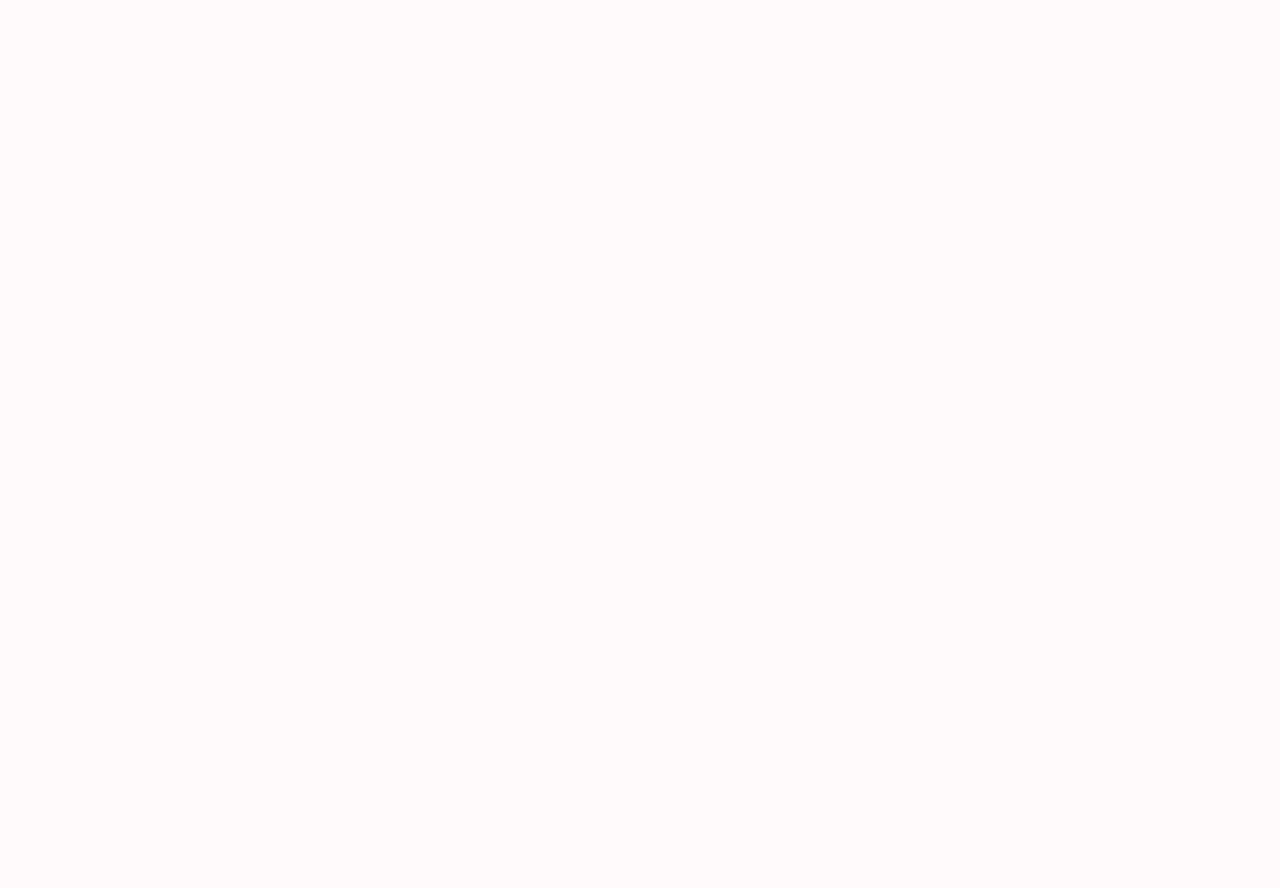
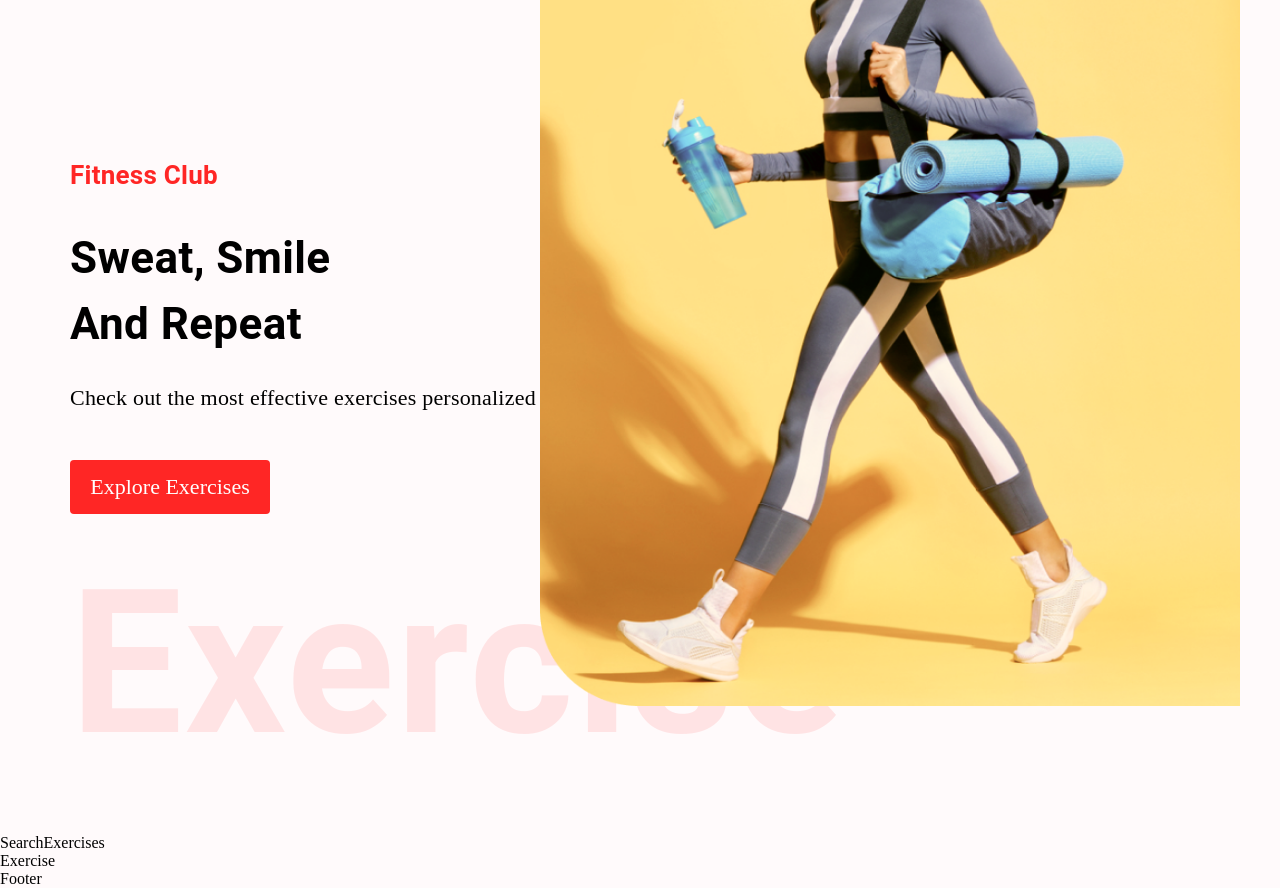
Before and after one commit to Zaid-maker/exercise-react-app, a React (Create React App) app: page / in a window 1280 px wide. Shown: the part 160-1048 px from the top of the page. Before the commit the page ends 800 px from the top, so only its background shows below. Built offline with nearby package versions, Linux system fonts and the light colour scheme.

Commit message:
Add the hero banner component and home page

```diff
--- /dev/null
+++ b/src/components/Exercise.js
@@ -0,0 +1,9 @@
+import React from 'react'
+
+const Exercise = () => {
+  return (
+    <div>Exercise</div>
+  )
+}
+
+export default Exercise
--- /dev/null
+++ b/src/components/HeroBanner.js
@@ -0,0 +1,61 @@
+import { Box, Stack, Typography } from "@mui/material";
+import React from "react";
+
+import HeroBannerImage from "../assets/images/banner.png";
+
+const HeroBanner = () => (
+  <Box
+    sx={{ mt: { lg: "212px", xs: "70px" }, ml: { sm: "50px" } }}
+    position="relative"
+    p="20px"
+  >
+    <Typography color="#FF2625" fontWeight="600" fontSize="26px">
+      Fitness Club
+    </Typography>
+    <Typography
+      fontWeight={700}
+      sx={{ fontSize: { lg: "44px", xs: "40px" } }}
+      mb="23px"
+      mt="30px"
+    >
+      Sweat, Smile <br />
+      And Repeat
+    </Typography>
+    <Typography fontSize="22px" fontFamily="Alegreya" lineHeight="35px">
+      Check out the most effective exercises personalized to you
+    </Typography>
+    <Stack>
+      <a
+        href="#exercises"
+        style={{
+          marginTop: "45px",
+          textDecoration: "none",
+          width: "200px",
+          textAlign: "center",
+          background: "#FF2625",
+          padding: "14px",
+          fontSize: "22px",
+          textTransform: "none",
+          color: "white",
+          borderRadius: "4px",
+        }}
+      >
+        Explore Exercises
+      </a>
+    </Stack>
+    <Typography
+      fontWeight={600}
+      color="#FF2625"
+      sx={{
+        opacity: "0.1",
+        display: { lg: "block", xs: "none" },
+        fontSize: "200px",
+      }}
+    >
+      Exercise
+    </Typography>
+    <img src={HeroBannerImage} alt="hero-banner" className="hero-banner-img" />
+  </Box>
+);
+
+export default HeroBanner;
--- /dev/null
+++ b/src/components/SearchExercises.js
@@ -0,0 +1,9 @@
+import React from 'react'
+
+const SearchExercises = () => {
+  return (
+    <div>SearchExercises</div>
+  )
+}
+
+export default SearchExercises
--- a/src/pages/Home.jsx
+++ b/src/pages/Home.jsx
@@ -1,8 +1,16 @@
+import { Box } from '@mui/material'
 import React from 'react'
+import Exercise from '../components/Exercise'
+import HeroBanner from '../components/HeroBanner'
+import SearchExercises from '../components/SearchExercises'
 
 const Home = () => {
   return (
-    <div>Home</div>
+    <Box>
+      <HeroBanner />
+      <SearchExercises />
+      <Exercise />
+    </Box>
   )
 }
 
```
